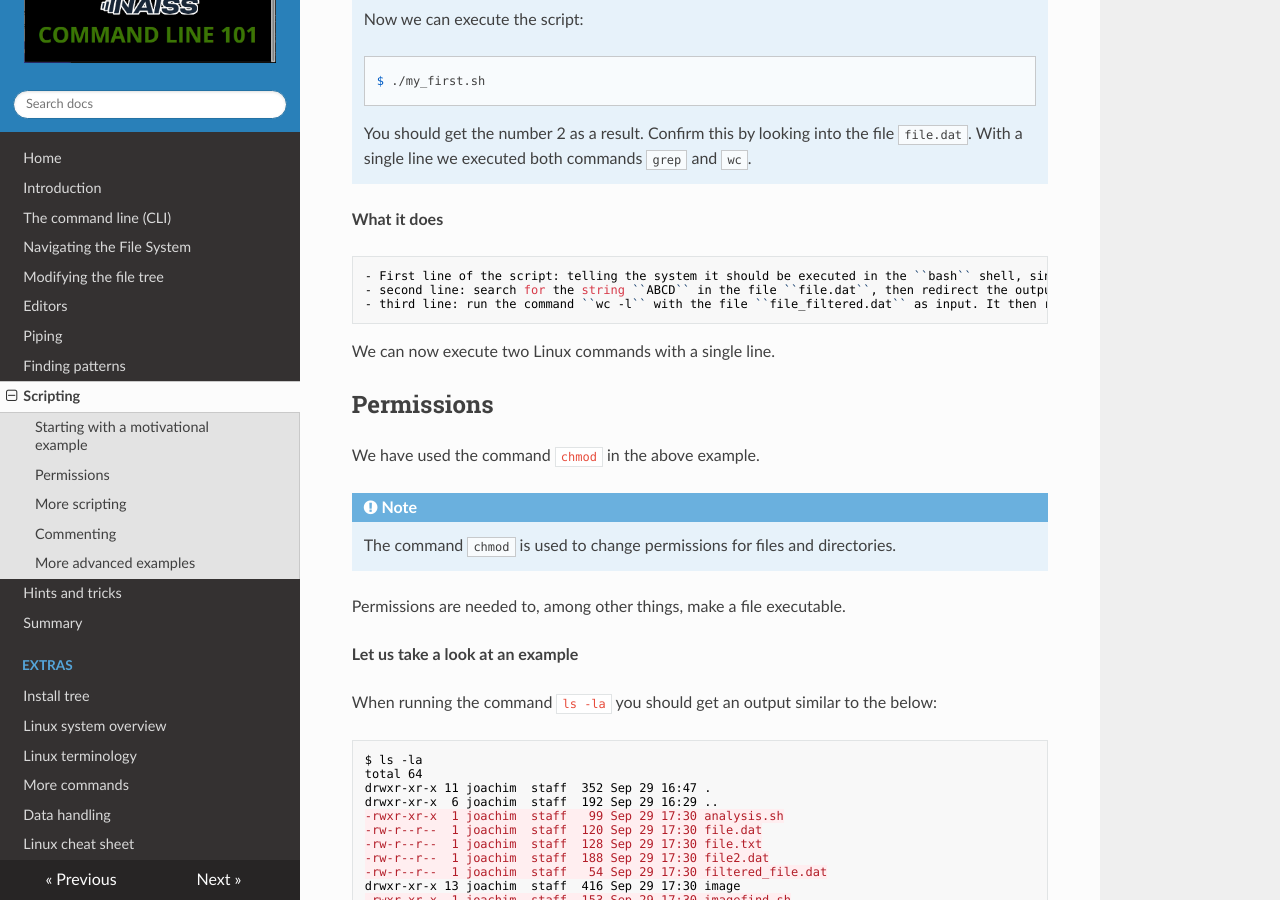
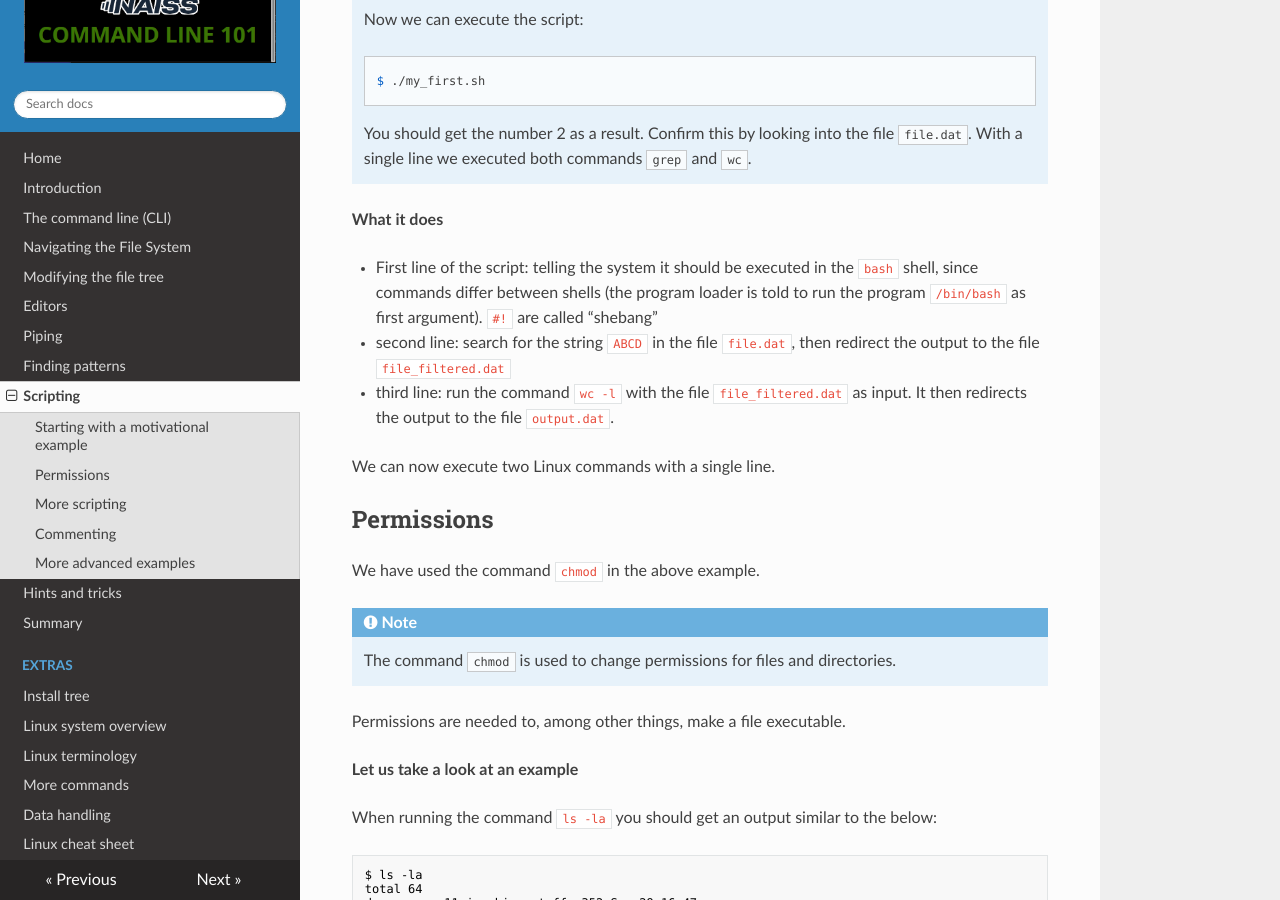
Before and after one commit to hpc2n/linux-command-line-101, an MkDocs documentation site: the page built from docs/scripting.md, in a window 1280 px wide and 900 px high, scrolled down 1380 px. Built offline with MkDocs 1.6.1, drawn with Linux system fonts in a browser that asks for light colours; nearby versions of some CDN libraries; some of the changed lines change nothing that is shown; some of the changed text lies outside the part shown.

Commit message:
Update scripting.md for typos and formatting issues

````diff
--- a/docs/scripting.md
+++ b/docs/scripting.md
@@ -54,9 +54,9 @@ We start scripting with a simple example.  The task at hand is to check how many
 
 **What it does**
 
-    - First line of the script: telling the system it should be executed in the ``bash`` shell, since commands differ between shells (the program loader is told to run the program ``/bin/bash`` as first argument). ``#!`` are called "shebang"
-    - second line: search for the string ``ABCD`` in the file ``file.dat``, then redirect the output to the file ``file_filtered.dat``
-    - third line: run the command ``wc -l`` with the file ``file_filtered.dat`` as input. It then redirects the output to the file ``output.dat``.
+- First line of the script: telling the system it should be executed in the ``bash`` shell, since commands differ between shells (the program loader is told to run the program ``/bin/bash`` as first argument). ``#!`` are called "shebang"
+- second line: search for the string ``ABCD`` in the file ``file.dat``, then redirect the output to the file ``file_filtered.dat``
+- third line: run the command ``wc -l`` with the file ``file_filtered.dat`` as input. It then redirects the output to the file ``output.dat``.
 
 We can now execute two Linux commands with a single line.
 
@@ -165,7 +165,7 @@ Check that ``count_ABCD.sh`` has executable permissions and executed the script
 $ ./count_ABCD.sh file.dat
 ```
 
-This should give the same result of 2 as before.   When running the script ``count_ABCD`` the ``$1`` gets replaced with the first argument you write after the name of the script. The file ``file2.dat`` can now be processed without changing the script:
+This should give the same result of 2 as before.   When running the script ``count_ABCD.sh`` the ``$1`` gets replaced with the first argument you write after the name of the script. The file ``file2.dat`` can now be processed without changing the script:
 
 ```bash
 $ ./count_ABCD.sh file2.dat
@@ -193,7 +193,7 @@ $ ./count_string.sh file2.dat ABCD
     3
 ```
 
-of for the word 'line' by changing the input at the prompt
+alternatively you can search for the word 'line' by changing the input at the prompt
 
 ```bash
 $ ./count_string.sh file.dat line
@@ -212,7 +212,7 @@ It is useful to write comments into your script, to make their actions more unde
 
 Obviously this excludes the shebang in the first line of the script.
 
-Open ``count_string`` in an editor and add comments
+Open ``count_string.sh`` in an editor and add comments
 
 !!! Example "Commented version of count_string.sh"
 
````
